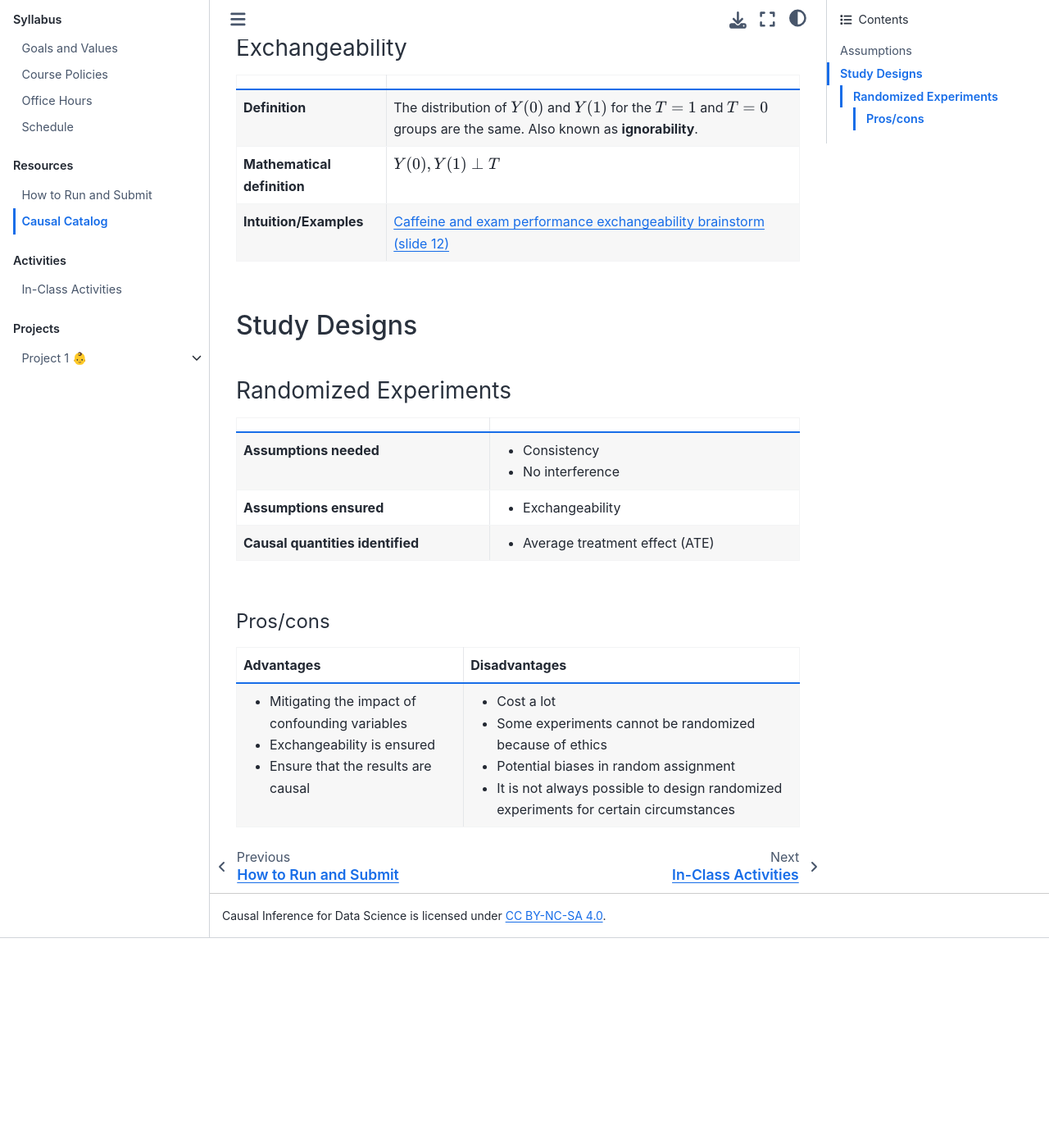
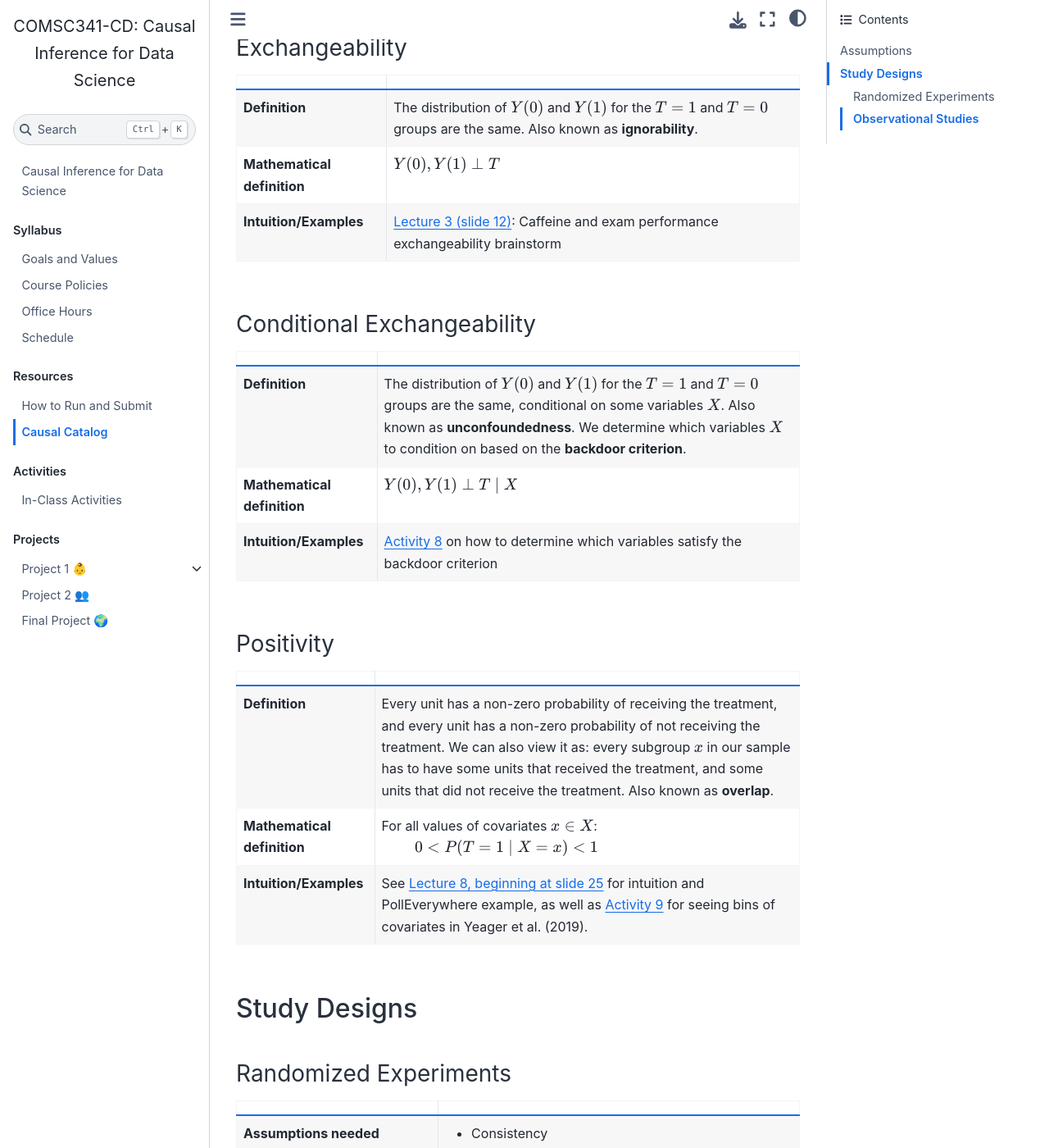
Before and after one commit to comsc341cd/comsc341cd.github.io, a Jupyter Book: the page built from resources/catalog.md, in a window 1280 px wide and 1400 px high, scrolled down 652 px. Shown: the whole window at 82% size. Built offline with Jupyter Book 1.0.4 settings and Sphinx 7.4.7 and the Sphinx Book theme 1.1.4, drawn with Linux system fonts in a browser that asks for light colours; pages that are not in the unit, such as notebooks, are missing from menus; before the commit the page ends 1796 px from its top, so only the background shows below that; some of the changed text lies outside the part shown.

```diff
--- a/_toc.yml
+++ b/_toc.yml
@@ -43,11 +43,12 @@
         sections:
         - file: projects/proj1_functions.ipynb
         - file: projects/proj1_analysis.ipynb
-  #     - file: projects/proj2.md
-  #       sections:
-  #       - file: projects/proj2_functions.ipynb
-  #       - file: projects/proj2_analysis.ipynb
+
+      - file: projects/proj2.md
+        sections:
+        - file: projects/proj2_functions.ipynb
+        - file: projects/proj2_analysis.ipynb
+      - file: projects/final_project.md
   #     - file: projects/proj3.md
   #       sections:
   #       - file: projects/proj3_functions.ipynb
-  #     - file: projects/final_project.md
--- a/resources/catalog.md
+++ b/resources/catalog.md
@@ -34,6 +35,7 @@
 
 :::
 
+(exchangeability)=
 ### Exchangeability
 
 :::{list-table}
@@ -54,8 +56,59 @@
 
 *
     - **Intuition/Examples**
-    - [Caffeine and exam performance exchangeability brainstorm (slide 12)](https://moodle.mtholyoke.edu/pluginfile.php/1496622/mod_resource/content/2/lec03-potential-outcomes-ii.pdf)
+    - [Lecture 3 (slide 12)](https://moodle.mtholyoke.edu/pluginfile.php/1496622/mod_resource/content/2/lec03-potential-outcomes-ii.pdf): Caffeine and exam performance exchangeability brainstorm
 
+:::
+(conditional-exchangeability)=
+### Conditional Exchangeability
+
+:::{list-table}
+:header-rows: 1
+:widths: auto
+
+*
+    -
+    -
+
+*
+    - **Definition**
+    - The distribution of $Y(0)$ and $Y(1)$ for the $T=1$ and $T=0$ groups are the same, conditional on some variables $X$. Also known as **unconfoundedness**. We determine which variables $X$ to condition on based on the **backdoor criterion**.
+
+
+*
+    - **Mathematical definition**
+    - $Y(0), Y(1) \perp T \mid X$
+
+*
+    - **Intuition/Examples**
+    - [Activity 8](https://docs.google.com/document/d/1wXOXM30_ipZlbI8F_yrRnp9_6xR7tdyn3RX0a67UNBk/edit?tab=t.0#heading=h.x6szsl4jkr1q) on how to determine which variables satisfy the backdoor criterion
+:::
+
+(positivity)=
+### Positivity
+
+:::{list-table}
+:header-rows: 1
+:widths: auto
+
+*
+    -
+    -
+
+*
+    - **Definition**
+    - Every unit has a non-zero probability of receiving the treatment, and every unit has a non-zero probability of not receiving the treatment. We can also view it as: every subgroup $x$ in our sample has to have some units that received the treatment, and some units that did not receive the treatment. Also known as **overlap**.
+
+
+*
+    - **Mathematical definition**
+    - For all values of covariates $x \in X$:
+    <br>&nbsp;&nbsp;&nbsp;&nbsp;&nbsp;&nbsp;&nbsp;&nbsp;
+    $0 < P(T = 1 \mid X = x) < 1$
+
+*
+    - **Intuition/Examples**
+    - See [Lecture 8, beginning at slide 25](https://moodle.mtholyoke.edu/pluginfile.php/1496644/mod_resource/content/2/lec08-observational-studies-ii.pdf) for intuition and PollEverywhere example, as well as [Activity 9](https://comsc341cd.github.io/activities/activity9_solution.html#activity9-solution) for seeing bins of covariates in Yeager et al. (2019).
 :::
 
 ## Study Designs
@@ -81,7 +134,7 @@
 
 *
     - **Causal quantities identified**
-    - <ul><li>Average treatment effect (ATE)</li></ul>
+    - <ul><li>Average treatment effect (ATE)</li><li>Average treatment effect on the treated (ATT)</li><li>Average treatment effect on the untreated (ATU)</li></ul>
 
 :::
 
@@ -100,3 +153,30 @@
     - <ul><li>Mitigating the impact of confounding variables</li><li>Exchangeability is ensured</li><li>Ensure that the results are causal</li></ul>
     - <ul><li>Cost a lot</li><li>Some experiments cannot be randomized because of ethics</li><li>Potential biases in random assignment</li><li>It is not always possible to design randomized experiments for certain circumstances</li></ul>
 :::
+
+---
+
+
+### Observational Studies
+
+:::{list-table}
+:header-rows: 1
+:widths: auto
+
+*
+    -
+    -
+
+*
+    - **Assumptions needed**
+    - <ul><li>Consistency</li><li>No interference</li><li>Conditional exchangeability / unconfoundedness</li><li>Positivity</li></ul>
+
+*
+    - **Assumptions ensured**
+    - <ul><li>None 😞</li></ul>
+
+*
+    - **Causal quantities identified**
+    - <ul><li>Average treatment effect (ATE)</li><li>Average treatment effect on the treated (ATT)</li><li>Average treatment effect on the untreated (ATU)</li></ul>
+
+:::
```
Also changed, not shown: other parts of resources/catalog.md (+1 -0 lines), projects/final_project.md (added, +118 -0 lines), syllabus/schedule.md (+6 -6 lines), 3 other files.
